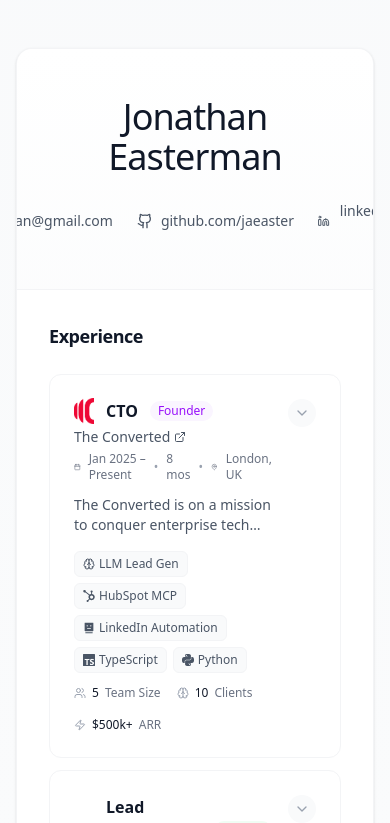
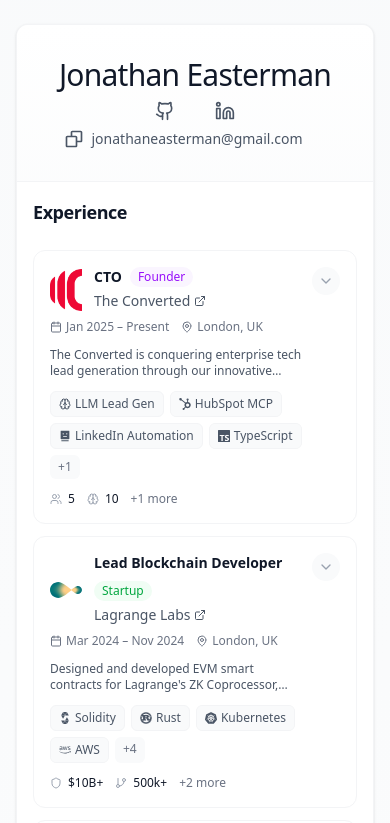
Before and after one commit to Joni-Space/website, a Next.js app: page /resume in a window 390 px wide. Shown: the top 823 px of the page. Built offline with nearby package versions, Linux system fonts and the light colour scheme.

Commit message:
resume copy adjustments

```diff
--- a/app/resume/company-logos.tsx
+++ b/app/resume/company-logos.tsx
@@ -2,22 +2,45 @@
 import Image from 'next/image'
 import { SiAmazon } from 'react-icons/si'
 import { Building2, Code2 } from 'lucide-react'
+import { IconBaseProps } from 'react-icons'
 
-// Company logo component wrapper
-const CompanyLogo: React.FC<{
+// Company logo component wrapper - responsive sizing
+export interface CompanyLogoProps {
   src?: string
   alt: string
   fallback?: React.ReactNode
-}> = ({ src, alt, fallback = <Building2 className="w-5 h-5" /> }) => {
+  size?: 'sm' | 'md' | 'lg'
+}
+
+export const CompanyLogo: React.FC<CompanyLogoProps> = ({
+  src,
+  alt,
+  fallback = <Building2 className="w-5 h-5" />,
+  size = 'sm',
+}) => {
   if (!src) return <>{fallback}</>
 
+  const sizeClasses = {
+    sm: 'w-5 h-5',
+    md: 'w-8 h-8',
+    lg: 'w-10 h-10',
+  }
+
+  const dimensions = {
+    sm: 20,
+    md: 32,
+    lg: 40,
+  }
+
   return (
-    <div className="relative w-5 h-5 flex items-center justify-center">
+    <div
+      className={`relative ${sizeClasses[size]} flex items-center justify-center`}
+    >
       <Image
         src={src}
         alt={alt}
-        width={20}
-        height={20}
+        width={dimensions[size]}
+        height={dimensions[size]}
         className="object-contain"
       />
     </div>
@@ -26,7 +49,12 @@
 
 // Company logos and URLs mapping
 export const companyInfo: {
-  [key: string]: { logo?: React.ReactNode; url?: string }
+  [key: string]: {
+    logo:
+      | React.ReactElement<CompanyLogoProps>
+      | React.ReactElement<IconBaseProps>
+    url: string
+  }
 } = {
   'The Converted': {
     url: 'https://theconverted.io',
--- a/app/resume/components/ExperienceCard.tsx
+++ b/app/resume/components/ExperienceCard.tsx
@@ -14,7 +14,9 @@
 } from 'lucide-react'
 import { ExperienceData } from '../types'
 import { getIcon } from '../tech-icons'
-import { companyInfo } from '../company-logos'
+import { companyInfo, CompanyLogo, CompanyLogoProps } from '../company-logos'
+import Image from 'next/image'
+import { IconBaseProps } from 'react-icons'
 
 const categoryColors = {
   impact: 'from-blue-500/10 to-blue-600/5 border-blue-200',
@@ -39,6 +41,33 @@
   isNested?: boolean
 }
 
+// Enhanced logo component for larger display
+const CompanyLogoLarge: React.FC<{ company: string }> = ({ company }) => {
+  const info = companyInfo[company] || {}
+  if (!info.logo) return null
+
+  let logoElement: React.ReactElement
+
+  if (info.logo.type === CompanyLogo) {
+    logoElement = React.cloneElement(
+      info.logo as React.ReactElement<CompanyLogoProps>,
+      {
+        size: 'md',
+      },
+    )
+  } else {
+    // For Icons as logos
+    logoElement = React.cloneElement(
+      info.logo as React.ReactElement<IconBaseProps>,
+      {
+        className: 'w-8 h-8 sm:w-10 sm:h-10 object-contain',
+      },
+    )
+  }
+
+  return <div className="flex-shrink-0">{logoElement}</div>
+}
+
 const SubExperienceCard: React.FC<{ experience: ExperienceData }> = ({
   experience,
 }) => {
@@ -46,15 +75,13 @@
 
   return (
     <div className="mt-4 p-4 bg-gray-50 rounded-lg border border-gray-100">
-      <div className="flex items-start justify-between mb-3">
-        <div>
-          <div className="flex items-center gap-2 mb-1">
-            {info.logo}
+      <div className="flex items-start gap-3 mb-3">
+        {info.logo && <div className="flex-shrink-0 mt-1">{info.logo}</div>}
+        <div className="flex-1">
           <h4 className="text-sm font-semibold text-gray-800">
             {experience.title}
           </h4>
-          </div>
-          <div className="flex items-center gap-2">
+          <div className="flex flex-wrap items-center gap-x-2 gap-y-1 mt-1">
             <a
               href={info.url}
               target="_blank"
@@ -62,9 +89,9 @@
               className="text-sm text-gray-600 hover:text-gray-900 flex items-center gap-1"
             >
               {experience.company}
-              <ExternalLink className="w-3 h-3" />
+              {info.url && <ExternalLink className="w-3 h-3" />}
             </a>
-            <span className="text-gray-400">•</span>
+            <span className="text-gray-400 hidden sm:inline">•</span>
             <span className="text-xs text-gray-500">{experience.dates}</span>
           </div>
         </div>
@@ -97,7 +124,6 @@
   onToggle,
   isNested = false,
 }) => {
-  const [showSubExperience, setShowSubExperience] = useState(false)
   const info = companyInfo[experience.company] || {}
 
   const springProps = useSpring({
@@ -117,13 +143,21 @@
     >
       <button
         onClick={onToggle}
-        className="w-full text-left p-6 focus:outline-none rounded-xl"
+        className="w-full text-left p-4 sm:p-6 focus:outline-none rounded-xl"
       >
         <div className="flex justify-between items-start">
           <div className="flex-1">
-            <div className="flex items-center gap-3 mb-1">
-              {info.logo && <span className="text-gray-600">{info.logo}</span>}
-              <h3 className="text-base font-semibold text-gray-900">
+            {/* Mobile: Logo on left, title and company stacked */}
+            <div className="flex gap-3 mb-2 items-center">
+              {info.logo && (
+                <div className="flex-shrink-0 mt-0.5">
+                  <CompanyLogoLarge company={experience.company} />
+                </div>
+              )}
+              <div className="flex-1 min-w-0">
+                {/* Title and badges */}
+                <div className="flex flex-wrap items-center gap-2 mb-1">
+                  <h3 className="text-sm sm:text-base font-semibold text-gray-900">
                     {experience.title}
                   </h3>
                   {experience.type === 'leadership' && (
@@ -143,7 +177,8 @@
                   )}
                 </div>
 
-            <div className="flex items-center gap-3 text-sm">
+                {/* Company name with link */}
+                <div className="flex flex-wrap items-center gap-2 text-sm">
                   <a
                     href={info.url}
                     target="_blank"
@@ -156,50 +191,53 @@
                   </a>
                   {experience.subExperience && (
                     <>
-                  <span className="text-gray-400">→</span>
-                  <span className="text-gray-500 text-xs">
+                      <span className="text-gray-400 hidden sm:inline">→</span>
+                      <span className="text-gray-500 text-xs hidden sm:inline">
                         Spun out from Protocol Labs
                       </span>
                     </>
                   )}
                 </div>
+              </div>
+            </div>
 
-            <div className="flex items-center gap-2 mt-1 text-xs text-gray-500">
+            {/* Date and location - hide duration on mobile */}
+            <div className="flex flex-wrap items-center gap-x-3 gap-y-1 text-xs text-gray-500 ml-0 sm:ml-0">
+              <div className="flex items-center gap-1">
                 <Calendar className="w-3 h-3" />
                 <span>{experience.dates}</span>
+              </div>
               {experience.duration && (
-                <>
-                  <span className="text-gray-400">•</span>
-                  <span>{experience.duration}</span>
-                </>
+                <span className="hidden sm:inline">{experience.duration}</span>
               )}
-              <span className="text-gray-400">•</span>
+              <div className="flex items-center gap-1">
                 <MapPin className="w-3 h-3" />
                 <span>{experience.location}</span>
+              </div>
             </div>
 
             {/* Collapsed View: Description */}
             {!isOpen && experience.description && (
-              <p className="mt-3 text-sm text-gray-600 line-clamp-2">
+              <p className="mt-3 text-xs sm:text-sm text-gray-600 line-clamp-2">
                 {experience.description}
               </p>
             )}
 
             {/* Collapsed View: Tech Stack Pills */}
             {!isOpen && (
-              <div className="mt-4 flex flex-wrap gap-1.5">
-                {experience.technologies.slice(0, 6).map((tech, index) => (
+              <div className="mt-3 sm:mt-4 flex flex-wrap gap-1.5">
+                {experience.technologies.slice(0, 4).map((tech, index) => (
                   <span
                     key={index}
                     className="inline-flex items-center gap-1 px-2 py-1 bg-gray-50 text-gray-600 text-xs rounded-md border border-gray-100"
                   >
                     {getIcon(tech)}
-                    <span>{tech}</span>
+                    <span className="sm:inline">{tech}</span>
                   </span>
                 ))}
-                {experience.technologies.length > 6 && (
+                {experience.technologies.length > 4 && (
                   <span className="px-2 py-1 bg-gray-50 text-gray-500 text-xs rounded-md">
-                    +{experience.technologies.length - 6}
+                    +{experience.technologies.length - 4}
                   </span>
                 )}
               </div>
@@ -207,25 +245,30 @@
 
             {/* Collapsed View: Key Metrics */}
             {!isOpen && experience.metrics && (
-              <div className="mt-3 flex flex-wrap gap-4">
-                {experience.metrics.slice(0, 3).map((metric, index) => (
+              <div className="mt-3 flex flex-wrap gap-3 sm:gap-4">
+                {experience.metrics.slice(0, 2).map((metric, index) => (
                   <div key={index} className="flex items-center gap-1.5">
                     <span className="text-gray-400">{metric.icon}</span>
                     <span className="text-xs font-medium text-gray-900">
                       {metric.value}
                     </span>
-                    <span className="text-xs text-gray-500">
+                    <span className="text-xs text-gray-500 hidden sm:inline">
                       {metric.label}
                     </span>
                   </div>
                 ))}
+                {experience.metrics.length > 2 && (
+                  <span className="text-xs text-gray-500 sm:hidden">
+                    +{experience.metrics.length - 2} more
+                  </span>
+                )}
               </div>
             )}
           </div>
 
           <animated.div
             style={springProps}
-            className="ml-4 p-1.5 rounded-full bg-gray-50 text-gray-400 group-hover:bg-gray-100 transition-colors"
+            className="ml-2 sm:ml-4 p-1.5 rounded-full bg-gray-50 text-gray-400 group-hover:bg-gray-100 transition-colors"
           >
             <ChevronDown className="w-4 h-4" />
           </animated.div>
@@ -235,10 +278,10 @@
       {/* Expanded View */}
       <animated.div style={contentSpring} className="overflow-hidden">
         {isOpen && (
-          <div className="px-6 pb-6 space-y-4">
+          <div className="px-4 sm:px-6 pb-4 sm:pb-6 space-y-4">
             {/* Full Description */}
             {experience.description && (
-              <p className="text-sm text-gray-600 leading-relaxed">
+              <p className="text-xs sm:text-sm text-gray-600 leading-relaxed">
                 {experience.description}
               </p>
             )}
@@ -250,15 +293,15 @@
 
             {/* Metrics Dashboard */}
             {experience.metrics && experience.metrics.length > 0 && (
-              <div className="grid grid-cols-2 md:grid-cols-4 gap-3">
+              <div className="grid grid-cols-2 sm:grid-cols-4 gap-2 sm:gap-3">
                 {experience.metrics.map((metric, index) => (
                   <div
                     key={index}
-                    className="bg-gradient-to-br from-gray-50 to-white p-3 rounded-lg border border-gray-100"
+                    className="bg-gradient-to-br from-gray-50 to-white p-2 sm:p-3 rounded-lg border border-gray-100"
                   >
-                    <div className="flex items-center gap-2 mb-1">
+                    <div className="flex items-center gap-1 sm:gap-2 mb-1">
                       <span className="text-gray-400">{metric.icon}</span>
-                      <span className="text-lg font-semibold text-gray-900">
+                      <span className="text-sm sm:text-lg font-semibold text-gray-900">
                         {metric.value}
                       </span>
                     </div>
@@ -283,9 +326,9 @@
                       key={category}
                       className={`bg-gradient-to-r ${
                         categoryColors[category as keyof typeof categoryColors]
-                      } p-3 rounded-lg border`}
+                      } p-2 sm:p-3 rounded-lg border`}
                     >
-                      <div className="flex items-center gap-2 mb-2">
+                      <div className="flex items-center gap-2 mb-1 sm:mb-2">
                         <span className="text-gray-600">
                           {
                             categoryIcons[
@@ -297,11 +340,11 @@
                           {category}
                         </span>
                       </div>
-                      <ul className="space-y-1.5">
+                      <ul className="space-y-1 sm:space-y-1.5">
                         {items.map((achievement, index) => (
                           <li
                             key={index}
-                            className="text-sm text-gray-700 leading-relaxed"
+                            className="text-xs sm:text-sm text-gray-700 leading-relaxed"
                           >
                             {achievement.text}
                           </li>
@@ -322,7 +365,7 @@
                 {experience.technologies.map((tech, index) => (
                   <span
                     key={index}
-                    className="inline-flex items-center gap-1 px-2.5 py-1 bg-white text-gray-700 text-xs rounded-md border border-gray-200 hover:border-gray-300 transition-colors"
+                    className="inline-flex items-center gap-1 px-2 sm:px-2.5 py-1 bg-white text-gray-700 text-xs rounded-md border border-gray-200 hover:border-gray-300 transition-colors"
                   >
                     {getIcon(tech)}
                     <span>{tech}</span>
@@ -341,7 +384,7 @@
                   {experience.skills.map((skill, index) => (
                     <span
                       key={index}
-                      className="px-2.5 py-1 bg-gray-100 text-gray-700 text-xs rounded-md"
+                      className="px-2 sm:px-2.5 py-1 bg-gray-100 text-gray-700 text-xs rounded-md"
                     >
                       {skill}
                     </span>
--- a/app/resume/components/Header.tsx
+++ b/app/resume/components/Header.tsx
@@ -1,18 +1,33 @@
-import React from 'react'
-import { Mail, Github, Linkedin } from 'lucide-react'
+'use client'
 
-export const Header: React.FC = () => (
-  <div className="bg-gradient-to-b from-white to-gray-50/50 px-8 py-12 text-center border-b border-gray-100">
-    <h1 className="text-4xl font-light text-gray-900 tracking-tight">
+import React, { useState } from 'react'
+import { Mail, Github, Linkedin, Check, Copy } from 'lucide-react'
+import { BiCopy } from 'react-icons/bi'
+
+export const Header: React.FC = () => {
+  const [copiedEmail, setCopiedEmail] = useState(false)
+  const email = 'jonathaneasterman@gmail.com'
+
+  const copyEmail = () => {
+    navigator.clipboard.writeText(email)
+    setCopiedEmail(true)
+    setTimeout(() => setCopiedEmail(false), 2000)
+  }
+
+  return (
+    <div className="flex flex-col justify-between bg-gradient-to-b from-white to-gray-50/50 px-4 sm:px-8 py-8 sm:py-12 text-center border-b border-gray-100">
+      <h1 className="text-3xl sm:text-4xl font-light text-gray-900 tracking-tight">
         Jonathan Easterman
       </h1>
-    <div className="mt-6 flex justify-center items-center space-x-6 text-sm">
+
+      {/* Desktop view - full text links */}
+      <div className="hidden sm:flex mt-6 justify-center items-center space-x-6 text-sm">
         <a
-        href="mailto:jonathaneasterman@gmail.com"
+          href={`mailto:${email}`}
           className="flex items-center text-gray-600 hover:text-gray-900 transition-colors duration-200"
         >
           <Mail className="w-4 h-4 mr-2" />
-        <span>jonathaneasterman@gmail.com</span>
+          <span>{email}</span>
         </a>
         <a
           href="https://github.com/jaeaster"
@@ -33,5 +48,45 @@
           <span>linkedin.com/in/jonathan-easterman</span>
         </a>
       </div>
+
+      {/* Mobile view - icons with email text */}
+      <div className="sm:hidden flex flex-col justify-between">
+        {/* Social icons */}
+        <div className="flex justify-center items-center space-x-6">
+          <a
+            href="https://github.com/jaeaster"
+            target="_blank"
+            rel="noopener noreferrer"
+            className="p-2 text-gray-600 hover:text-gray-900 hover:bg-gray-100 rounded-full transition-all duration-200"
+            aria-label="GitHub"
+          >
+            <Github className="w-5 h-5" />
+          </a>
+          <a
+            href="https://linkedin.com/in/jonathan-easterman"
+            target="_blank"
+            rel="noopener noreferrer"
+            className="p-2 text-gray-600 hover:text-gray-900 hover:bg-gray-100 rounded-full transition-all duration-200"
+            aria-label="LinkedIn"
+          >
+            <Linkedin className="w-5 h-5" />
+          </a>
+        </div>
+
+        {/* Email with copy functionality */}
+        <button
+          onClick={copyEmail}
+          className="flex text-center items-center justify-center mx-auto text-gray-600 hover:text-gray-900 transition-colors duration-200 group"
+        >
+          <BiCopy className="w-5 h-5 mr-2" />
+          <span className="text-sm">{email}</span>
+          {copiedEmail ? (
+            <Check className="w-4 h-4 ml-2 text-green-600" />
+          ) : (
+            <Copy className="w-4 h-4 ml-2 opacity-0 group-hover:opacity-100 transition-opacity" />
+          )}
+        </button>
+      </div>
     </div>
   )
+}
--- a/app/resume/data.tsx
+++ b/app/resume/data.tsx
@@ -21,7 +21,7 @@
     duration: '8 mos',
     type: 'founder',
     description:
-      'The Converted is on a mission to conquer enterprise tech lead generation through our pioneering approach we call "Humanized-AI".',
+      'The Converted is conquering enterprise tech lead generation through our innovative "Humanized-AI" approach to sales. We grew from 0 to 10 clients, 5 employees, and $500k+ ARR in 6 months.',
     metrics: [
       { label: 'Team Size', value: '5', icon: <Users className="w-3 h-3" /> },
       { label: 'Clients', value: '10', icon: <Brain className="w-3 h-3" /> },
@@ -65,7 +65,7 @@
     duration: '9 mos',
     type: 'startup',
     description:
-      "Design and develop EVM smart contracts for Lagrange's ZK Coprocessor, securing $10B+ ETH and serving 500k+ transactions.",
+      "Designed and developed EVM smart contracts for Lagrange's ZK Coprocessor, securing $10B+ ETH and serving 500k+ transactions.",
     metrics: [
       {
         label: 'Value Secured',
@@ -213,7 +213,8 @@
     location: 'Remote',
     dates: 'Mar 2021 – Present',
     type: 'technical',
-    description: 'Fullstack Dapp Development and ETL for Ethereum Ecosystem',
+    description:
+      'Fullstack Dapp Development and ETL for the Ethereum Ecosystem.',
     metrics: [
       { label: 'DAU', value: '100k+', icon: <Users className="w-3 h-3" /> },
       {
--- a/app/resume/page.tsx
+++ b/app/resume/page.tsx
@@ -12,12 +12,12 @@
 
   return (
     <div className="min-h-screen bg-gradient-to-b from-gray-50 to-white">
-      <div className="max-w-7xl mx-auto px-4 sm:px-6 lg:px-8 py-12">
-        <div className="bg-white rounded-2xl shadow-sm border border-gray-100 overflow-hidden">
+      <div className="max-w-7xl mx-auto px-4 sm:px-6 lg:px-8 py-6 sm:py-12">
+        <div className="bg-white rounded-xl sm:rounded-2xl shadow-sm border border-gray-100 overflow-hidden">
           <Header />
 
           {/* Main Content - Reorganized Layout */}
-          <div className="grid grid-cols-1 lg:grid-cols-3 gap-8 p-8">
+          <div className="grid grid-cols-1 lg:grid-cols-3 gap-6 sm:gap-8 p-4 sm:p-8">
             {/* Left Column: Experience */}
             <div className="lg:col-span-2 space-y-8">
               <div>
@@ -47,11 +47,13 @@
                   Professional Summary
                 </h2>
                 <p className="text-sm text-gray-600 leading-relaxed">
-                  Product engineer and leader with 8+ years in distributed
-                  systems, AI experimentation, and blockchain. Expert in rapid
-                  domain adaptation, building scalable solutions, and driving
-                  impact in fast-paced environments. Seeking to innovate in AI
-                  enterprises with strong communication and technical prowess.
+                  Product leader and engineer with 9+ years in distributed
+                  systems, SaaS, blockchain, and AI ETL. Expert in adapting to
+                  new business and technical domains while building scalable
+                  products and driving impact in fast-paced environments.
+                  Seeking to innovate in AI enterprises with strong
+                  communication, technical prowess, and vision to build the
+                  future.
                 </p>
               </div>
 
```
Also changed, not shown: package.json (+12 -3 lines). Lines whose indentation alone changed are shown as unchanged.
